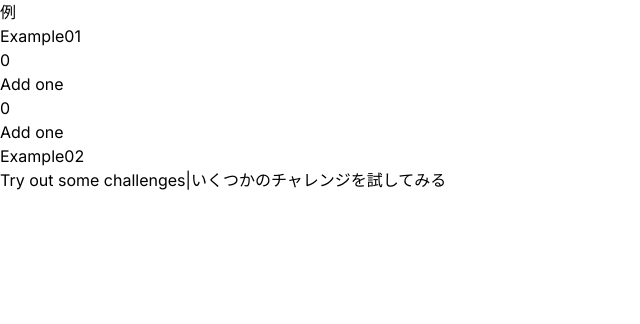
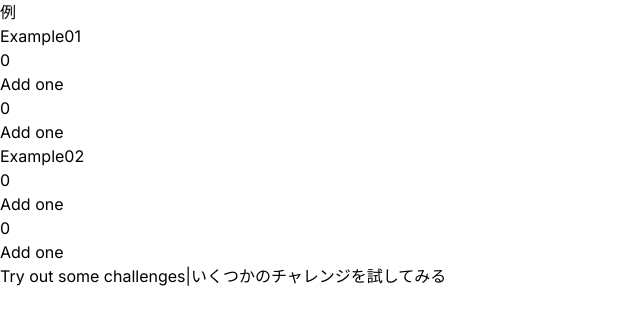
Before and after one commit to ai-biz20-sasaki/learn-react, a Next.js app: page /managing-state/preserving-and-resetting-state in a window 1280 px wide. Shown: the top 324 px of the page, without its empty margins (0-640 px from the left). Built offline with nearby package versions, Linux system fonts and the light colour scheme.

Commit message:
Add managing-state/preserving-and-resetting-state/example02

```diff
--- /dev/null
+++ b/src/app/managing-state/preserving-and-resetting-state/example02.tsx
@@ -0,0 +1,34 @@
+"use client"
+import { useState } from 'react';
+
+export default function App() {
+  return (
+    <div>
+      <Counter />
+      <Counter />
+    </div>
+  );
+}
+
+function Counter() {
+  const [score, setScore] = useState(0);
+  const [hover, setHover] = useState(false);
+
+  let className = 'counter';
+  if (hover) {
+    className += ' hover';
+  }
+
+  return (
+    <div
+      className={className}
+      onPointerEnter={() => setHover(true)}
+      onPointerLeave={() => setHover(false)}
+    >
+      <h1>{score}</h1>
+      <button onClick={() => setScore(score + 1)}>
+        Add one
+      </button>
+    </div>
+  );
+}
--- a/src/app/managing-state/preserving-and-resetting-state/page.tsx
+++ b/src/app/managing-state/preserving-and-resetting-state/page.tsx
@@ -2,7 +2,7 @@
 //https://react.dev/learn/preserving-and-resetting-state
 import Link from 'next/link'
 import Example01 from './example01'
-//import Example02 from './example02'
+import Example02 from './example02'
 //import Challenge01 from './challenge01'
 //import Challenge02 from './challenge02'
 //import Challenge03 from './challenge03'
@@ -23,6 +23,7 @@
       <h3>Example01</h3>
       <Example01 />
       <h3>Example02</h3>
+      <Example02 />
       <h2>
         <a
           className=""
```
